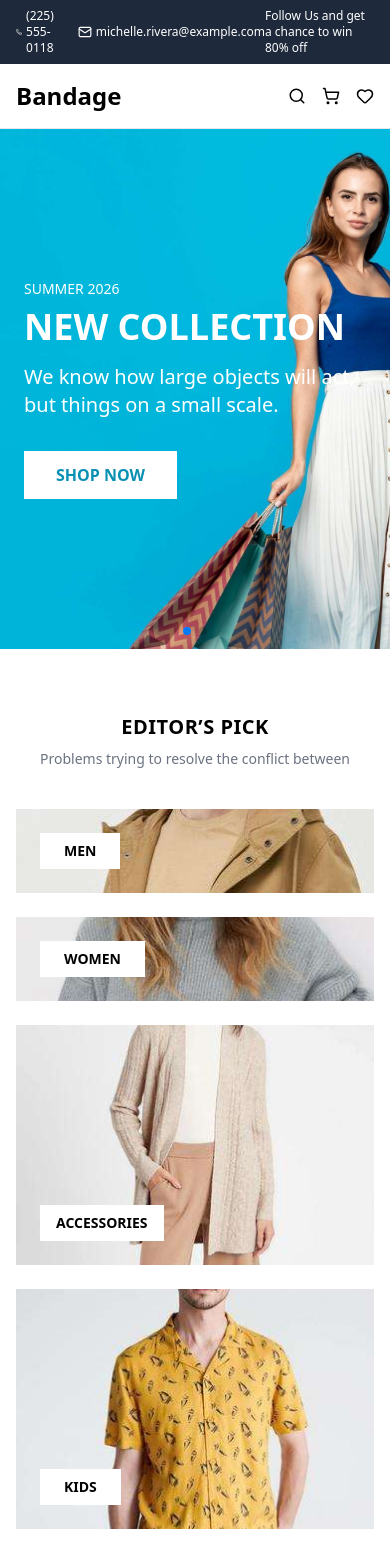
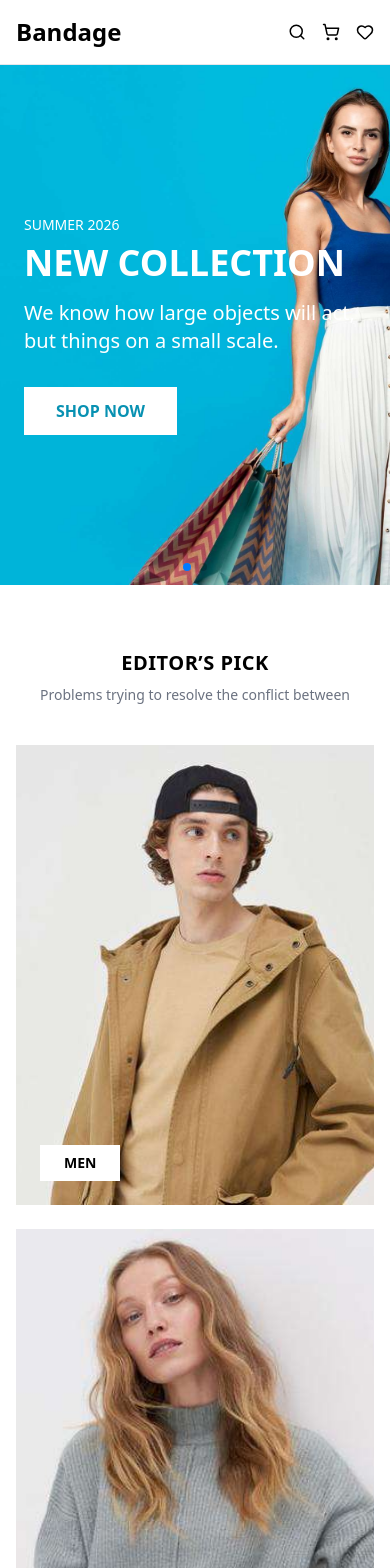
Before and after one commit to icozugurcihan/E-commerce, a React (Vite) app: page / in a window 390 px wide. Shown: the top 1568 px of the page. Built offline with nearby package versions, Linux system fonts and the light colour scheme.

Commit message:
mobile odaklı düzeltmeler

```diff
--- a/src/components/EditorsPick.jsx
+++ b/src/components/EditorsPick.jsx
@@ -22,23 +22,33 @@ export default function EditorPick() {
 
         {/* MEN */}
         <div
-          className="flex flex-1 items-end h-[500px] bg-cover bg-center p-6"
-          style={{ backgroundImage: `url(${menImg})` }}
-        >
-          <span className="bg-white px-6 py-2 text-sm font-bold">
-            MEN
-          </span>
+            className="
+            flex items-end
+            h-[460px]        /* MOBİL */
+            lg:h-[180px]     /* DESKTOP */
+            lg:flex-1
+            bg-cover bg-center p-6
+            "
+            style={{ backgroundImage: `url(${menImg})` }}
+            >
+            <span className="bg-white px-6 py-2 text-sm font-bold">MEN</span>
         </div>
+
 
         {/* WOMEN */}
         <div
-          className="flex flex-1 items-end h-[500px] bg-cover bg-center p-6"
-          style={{ backgroundImage: `url(${womenImg})` }}
-        >
-          <span className="bg-white px-6 py-2 text-sm font-bold">
-            WOMEN
-          </span>
+         className="
+          flex items-end
+          h-[520px]        /* MOBİL */
+          lg:h-[180px]     /* DESKTOP */
+          lg:flex-1
+          bg-cover bg-center p-6
+           "
+           style={{ backgroundImage: `url(${womenImg})` }}
+            >
+            <span className="bg-white px-6 py-2 text-sm font-bold">WOMEN</span>
         </div>
+
 
         {/* RIGHT COLUMN */}
         <div className="flex flex-col flex-1 gap-6">
--- a/src/layout/Header.jsx
+++ b/src/layout/Header.jsx
@@ -6,7 +6,7 @@ export default function Header() {
     <header className="flex flex-col w-full">
 
       {/* TOP BAR */}
-      <div className="flex justify-between items-center px-4 py-2 bg-slate-800 text-white text-xs">
+      <div className="hidden md:flex justify-between items-center px-4 py-2 bg-slate-800 text-white text-xs">
         <div className="flex items-center gap-4">
           <div className="flex items-center gap-1">
             <Phone size={14} />
```
